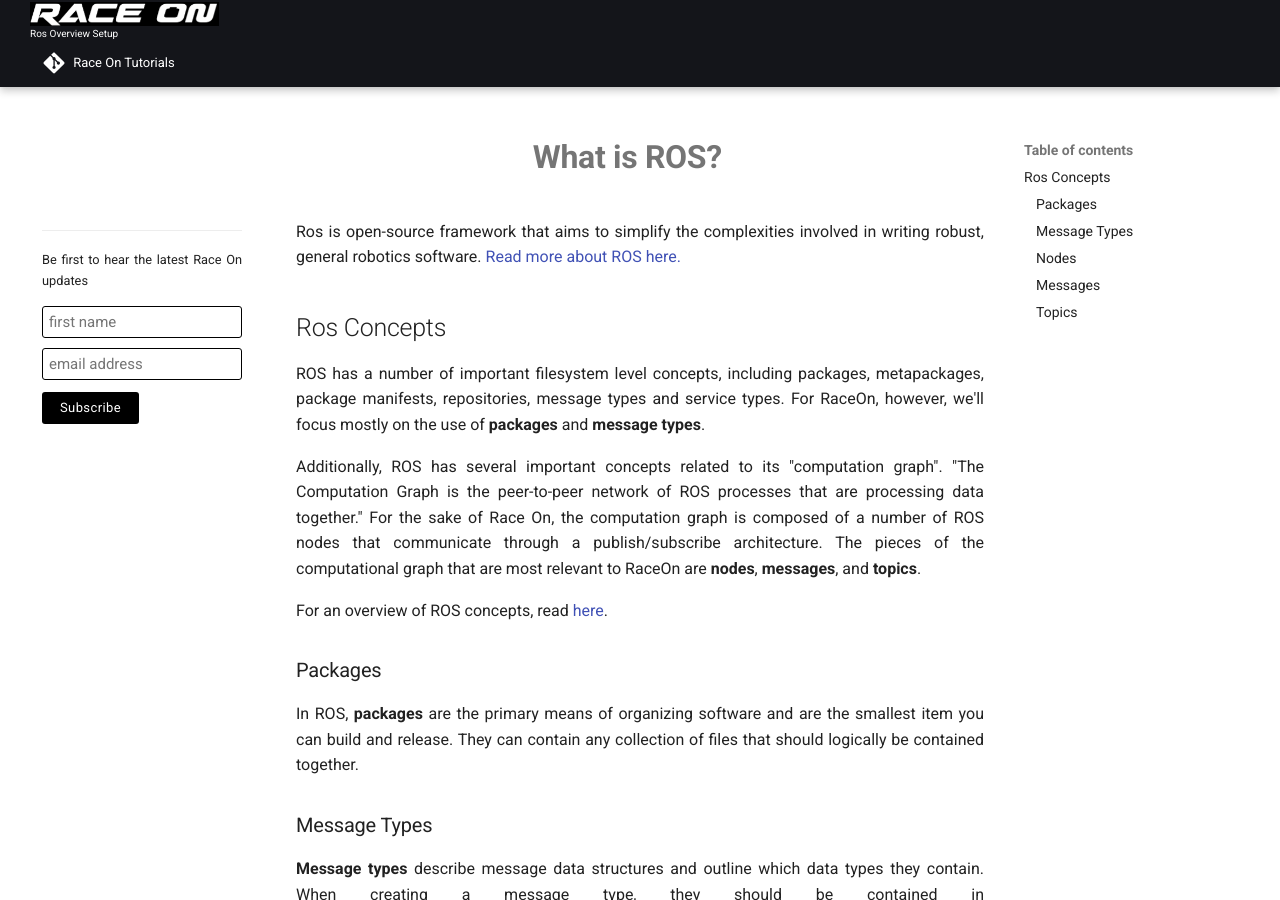
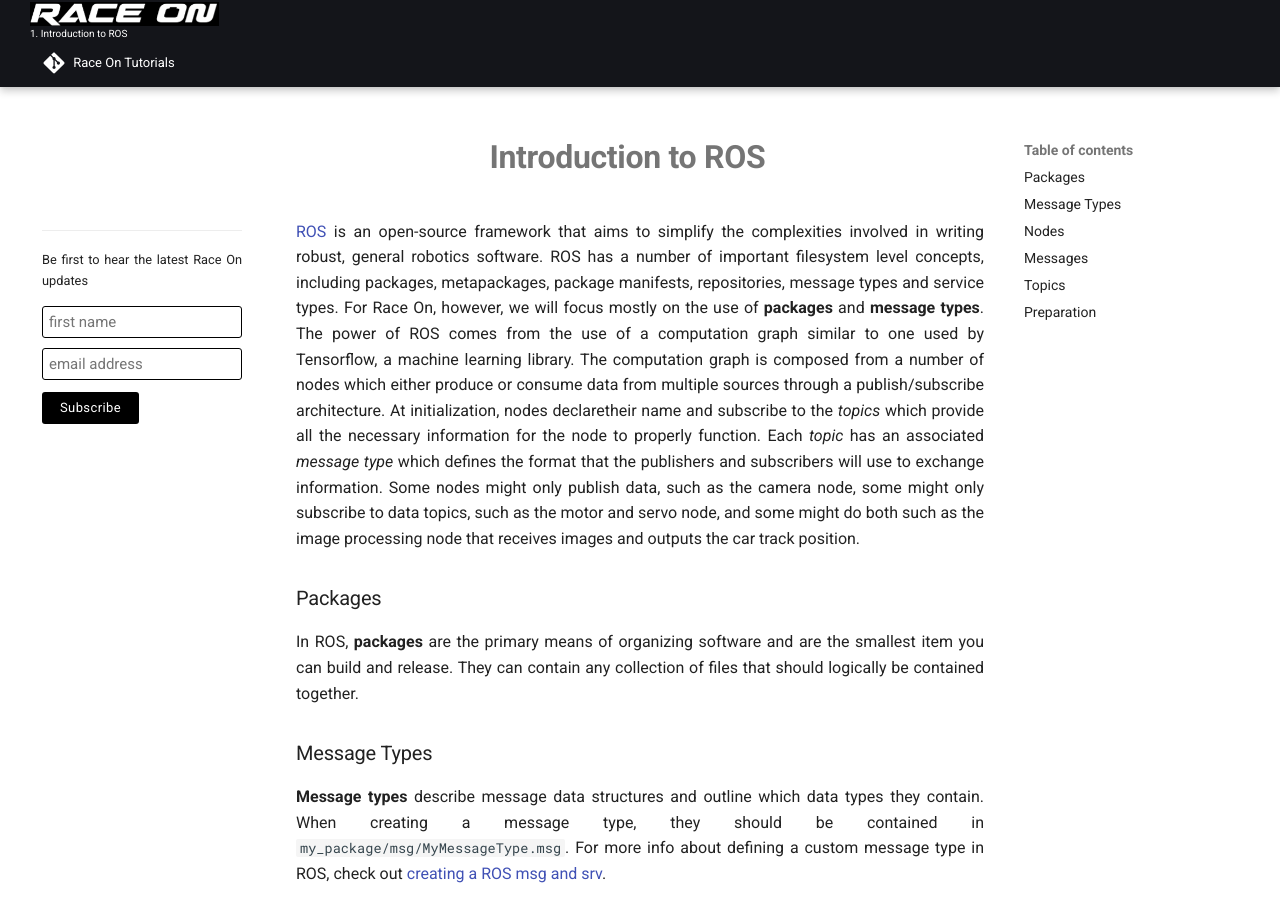
Before and after one commit to race-on/webpage, an MkDocs documentation site: the page built from source/Workshops/ros.md, in a window 1280 px wide and 900 px high. Built offline with MkDocs 1.6.1 and Material for MkDocs 9.7.7, drawn with Linux system fonts in a browser that asks for light colours; comment, search, counter and statistics services are not loaded.

Commit message:
Intro to ROS

```diff
--- a/source/ros.md
+++ b/source/Workshops/ros.md
@@ -1,14 +1,10 @@
-title: Ros Overview Setup
+title: 1. Introduction to ROS
 
-# What is ROS?
-Ros is open-source framework that aims to simplify the complexities involved in writing robust, general robotics software. [Read more about ROS here.](https://http://wiki.ros.org/ROS/Introduction "Title")
+# Introduction to ROS
 
-## Ros Concepts
-ROS has a number of important filesystem level concepts, including packages, metapackages, package manifests, repositories, message types and service types. For RaceOn, however, we'll focus mostly on the use of **packages** and **message types**.
+[ROS](https://wiki.ros.org/ROS/Introduction) is an open-source framework that aims to simplify the complexities involved in writing robust, general robotics software. ROS has a number of important filesystem level concepts, including packages, metapackages, package manifests, repositories, message types and service types. For Race On, however, we will focus mostly on the use of **packages** and **message types**.
+The power of ROS comes from the use of a computation graph similar to one used by Tensorflow, a machine learning library. The computation graph is composed from a number of nodes which either produce or consume data from multiple sources through a publish/subscribe architecture. At initialization, nodes declaretheir name and subscribe to the *topics* which provide all the necessary information for the node to properly function. Each *topic* has an associated *message type* which defines the format that the publishers and subscribers will use to exchange information. Some nodes might only publish data, such as the camera node, some might only subscribe to data topics, such as the motor and servo node, and some might do both such as the image processing node that receives images and outputs the car track position.
 
-Additionally, ROS has several important concepts related to its "computation graph". "The Computation Graph is the peer-to-peer network of ROS processes that are processing data together." For the sake of Race On, the computation graph is composed of a number of ROS nodes that communicate through a publish/subscribe architecture. The pieces of the computational graph that are most relevant to RaceOn are **nodes**, **messages**, and **topics**.
-
-For an overview of ROS concepts, read [here](http://wiki.ros.org/ROS/Concepts "Title").
 ### Packages
 
 In ROS, **packages** are the primary means of organizing software and are the smallest item you can build and release. They can contain any collection of files that should logically be contained together.
@@ -29,7 +25,7 @@ Nodes can send out and receive messages by publishing and subscribing to **topic
 
 For a more in depth discussion of common ROS concepts, check out [ROS concepts](https://http://wiki.ros.org/ROS/Concepts "Title").
 
-# Preparation
+## Preparation
 
 Before we proceed with this quickstart quide we need to perform a few preparation steps. If you plan to perform these steps using a Jupyter terminal instead of ssh, please before starting close all Jupyter tabs except the terminal.
 
```
Also changed, not shown: 1 other file.
